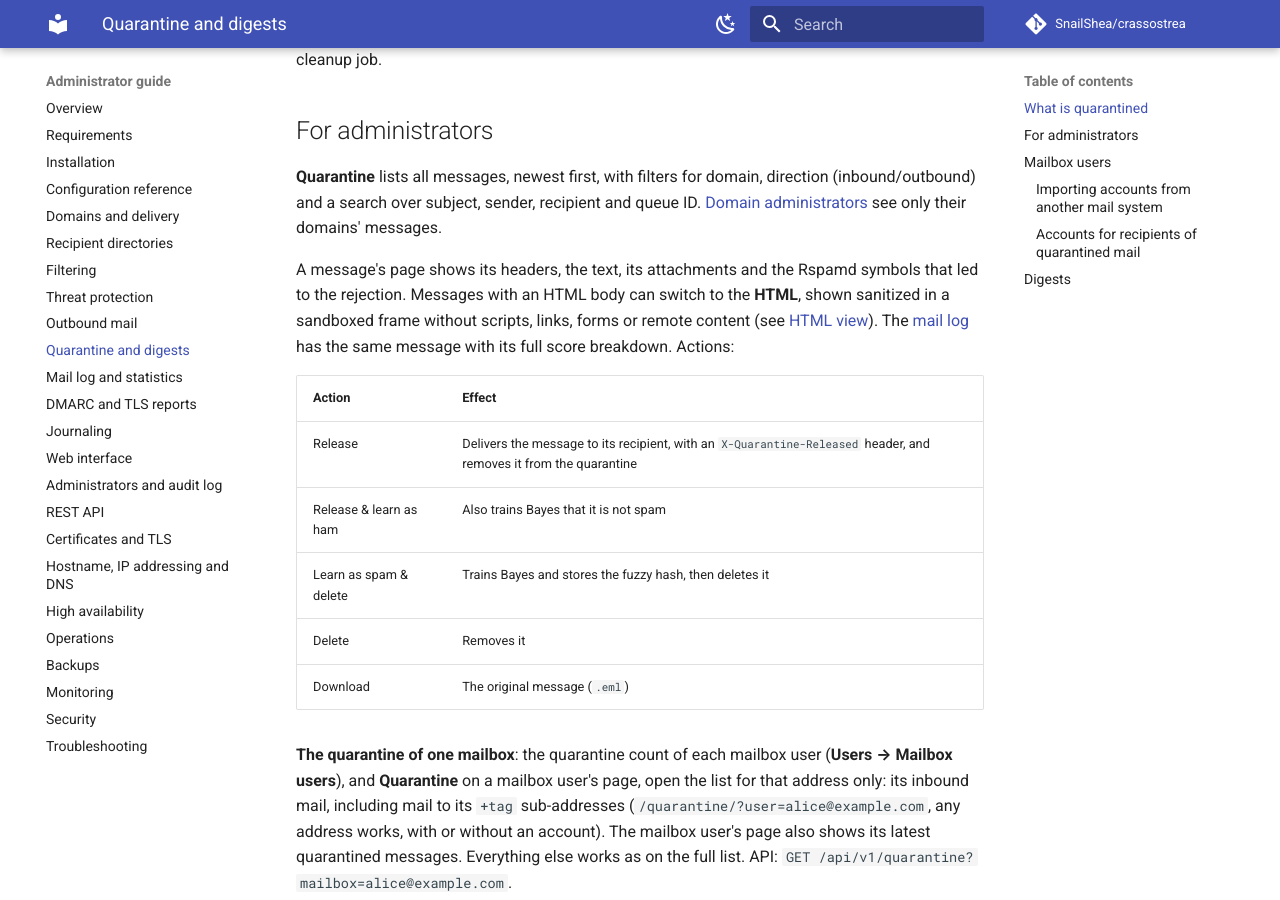
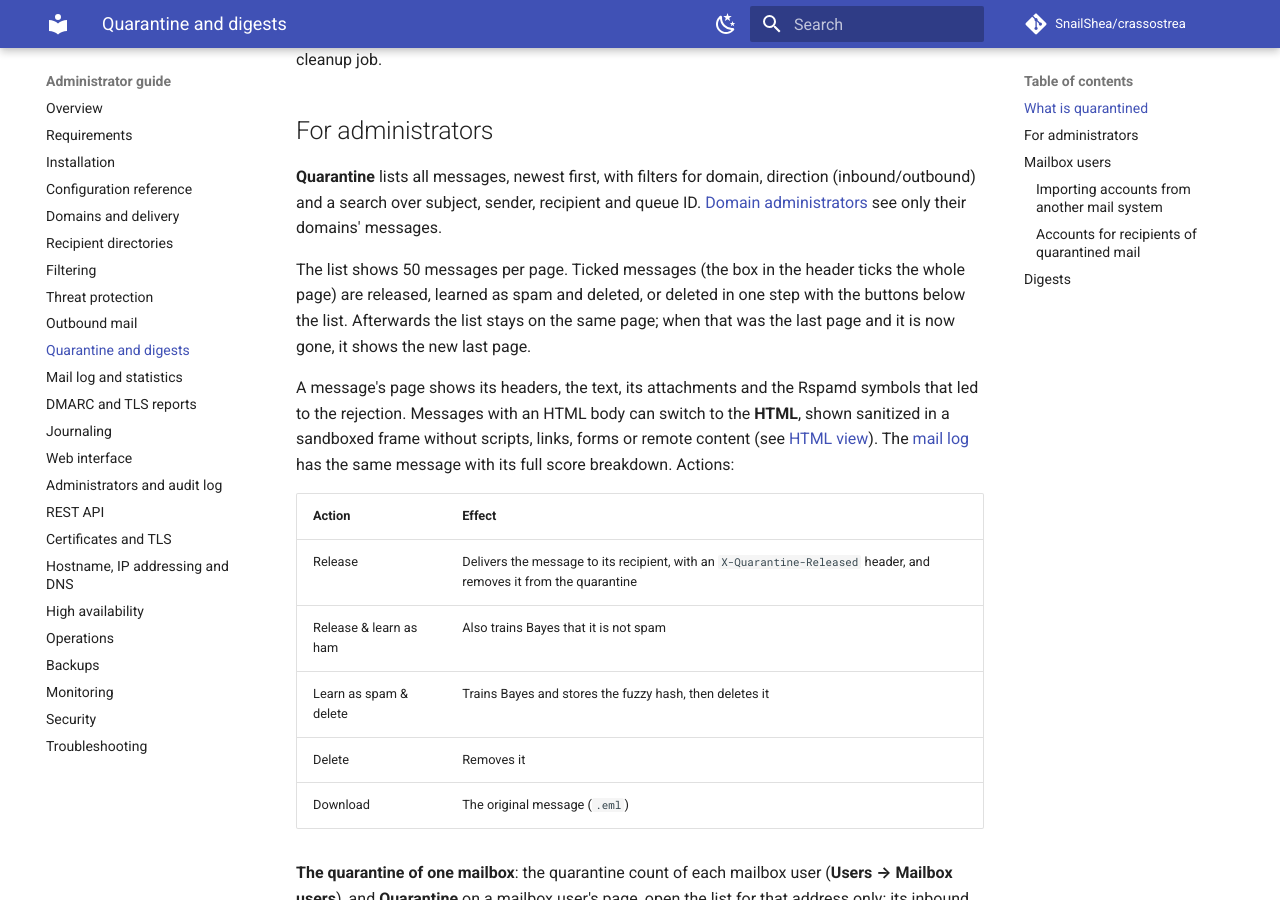
Before and after one commit to SnailShea/crassostrea-docs, an MkDocs documentation site: the page built from docs/admin/quarantine.md, in a window 1280 px wide and 900 px high, scrolled down 484 px. Built offline with MkDocs 1.6.1 and Material for MkDocs 9.7.7, drawn with Linux system fonts in a browser that asks for light colours; comment, search, counter and statistics services are not loaded.

Commit message:
Crassostrea 0.7.2: the quarantine keeps its messages after acting on the last page
Co-Authored-By: Claude Opus 5.5 <noreply@anthropic.com>

```diff
--- a/docs/admin/quarantine.md
+++ b/docs/admin/quarantine.md
@@ -24,6 +24,12 @@ days) by the daily cleanup job.
 direction (inbound/outbound) and a search over subject, sender, recipient and
 queue ID. [Domain administrators](administrators.md)
 see only their domains' messages.
+
+The list shows 50 messages per page. Ticked messages (the box in the header
+ticks the whole page) are released, learned as spam and deleted, or deleted
+in one step with the buttons below the list. Afterwards the list stays on the
+same page; when that was the last page and it is now gone, it shows the new
+last page.
 
 A message's page shows its headers, the text, its attachments and the Rspamd
 symbols that led to the rejection. Messages with an HTML body can switch to
```
